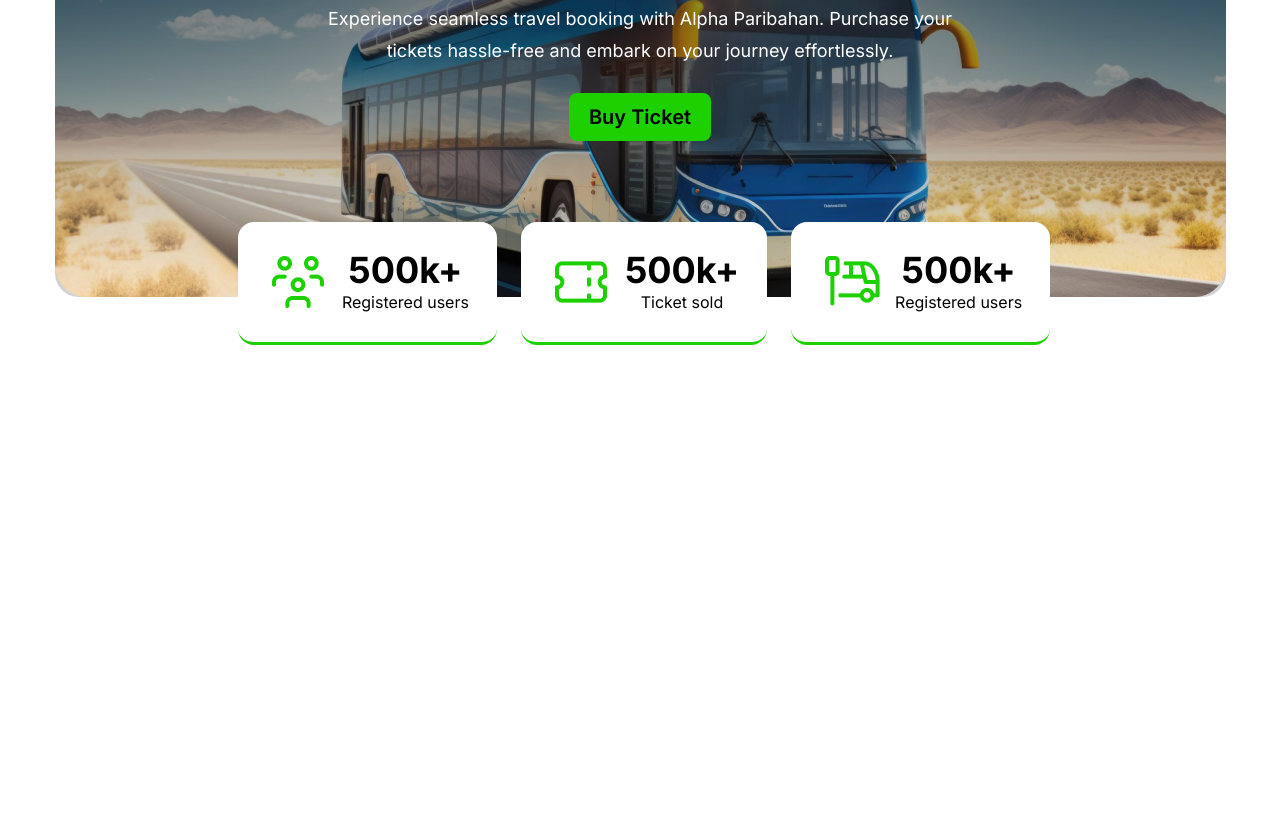
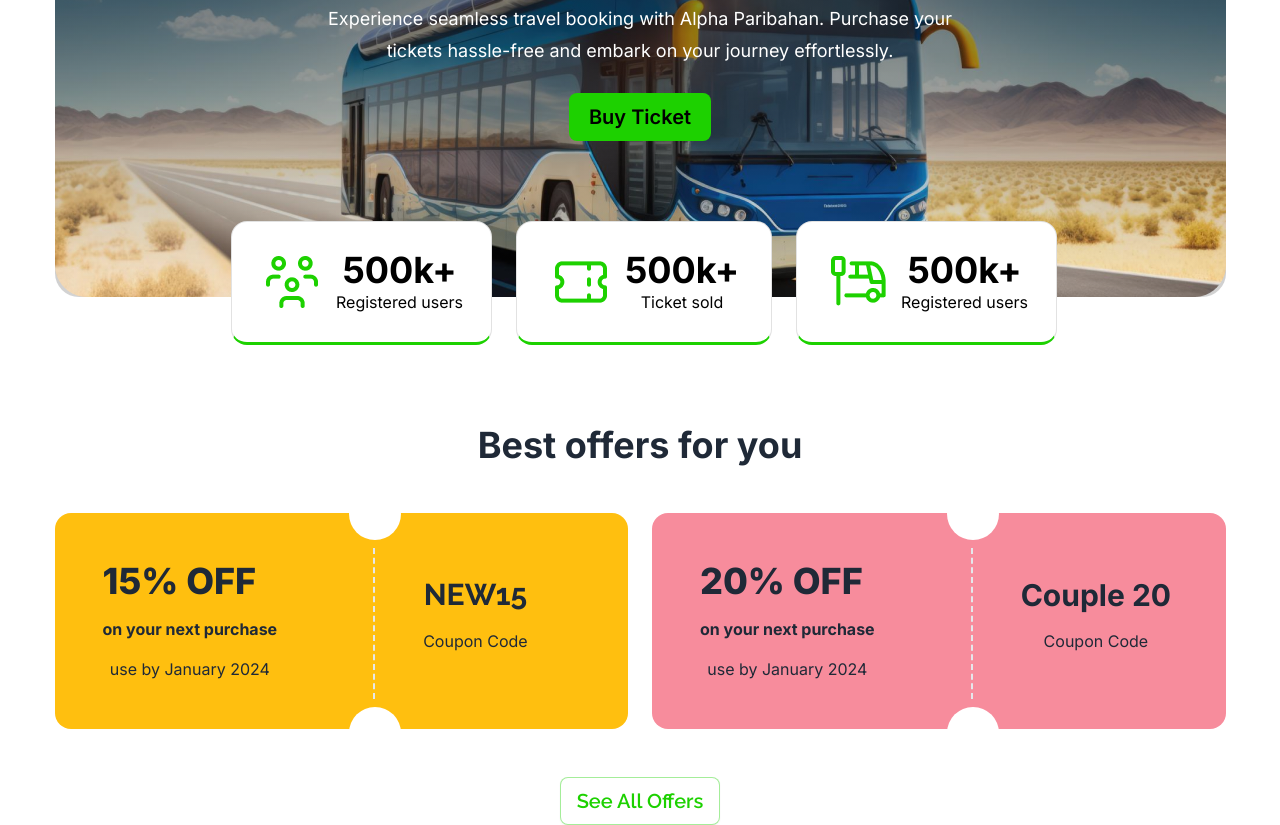
Before and after one commit to zahid072/smart-ticketing, a plain HTML site: page index.html in a window 1280 px wide. Shown: the part 389-1214 px from the top of the page. Before the commit the page ends 800 px from the top, so only its background shows below. Drawn offline with nearby package versions, Linux system fonts and the light colour scheme.

Commit message:
Offer section added

```diff
--- a/index.html
+++ b/index.html
@@ -25,7 +25,7 @@
     </style>
 </head>
 
-<body class="lg:min-w-[1280px]">
+<body class="lg:min-w-[1280px] md:min-w-[930px]">
     <!------------------ Header section ------------------>
     <header class="max-w-[1171px] lg:mx-auto mx-5 lg:mt-12 font-raleway">
         <nav class="navbar bg-base-100">
@@ -68,7 +68,7 @@
         <!-------------------- Banner section -------------------->
         <section>
             <div
-                class="banner-bg max-w-[1171px] h-[550px] relative rounded-3xl bg-center text-center text-white md:pt-16 p-6 lg:space-y-9 space-y-4">
+                class="banner-bg max-w-[1171px] h-[550px] relative rounded-3xl bg-center text-center text-white md:pt-16 p-6 lg:space-y-9 space-y-6">
 
                 <h1 class="md:text-6xl text-3xl font-bold md:font-extrabold">End-to-End Travel with </h1>
                 <h2 class="text-[#1DD100] text-3xl font-bold md:text-6xl md:font-extrabold">Alpha Paribahan</h2>
@@ -76,14 +76,14 @@
                     Paribahan. Purchase your tickets hassle-free and embark on your journey effortlessly.</p>
                 <div>
                     <a href="#buyTicket"
-                        class="px-5 py-3 cursor-pointer rounded-lg bg-[#1DD100] text-black text-xl font-semibold">Buy
+                        class="px-5 py-3 cursor-pointer rounded-lg bg-[#1DD100] hover:bg-[#32b229] text-black text-xl font-semibold">Buy
                         Ticket</a>
                 </div>
                 <div
                     class="-ml-5 absolute transition-all md:-bottom-12 -bottom-1/2 text-black w-full flex md:flex-row flex-col justify-center items-center gap-6">
                     <!-- card-1 -->
                     <div
-                        class="flex items-center justify-center hover:shadow-lg gap-3 p-7 bg-white rounded-2xl border-b-[3px] border-[#1DD100]">
+                        class="flex items-center justify-center border border-[#22212121] hover:shadow-lg gap-3 p-7 bg-white rounded-2xl border-b-[3px] border-b-[#1DD100]">
                         <img src="./images/people.png" alt="">
                         <div>
                             <h1 class="md:text-4xl text-2xl font-semibold md:font-bold">500k+</h1>
@@ -92,7 +92,7 @@
                     </div>
                     <!-- card-2 -->
                     <div
-                        class="flex items-center justify-center hover:shadow-lg gap-3 p-7 bg-white rounded-2xl border-b-[3px] border-[#1DD100]">
+                        class="flex items-center w-64 border border-[#22212121] justify-center hover:shadow-lg gap-3 p-7 bg-white rounded-2xl border-b-[3px] border-b-[#1DD100]">
                         <img src="./images/ticket-cupon.png" alt="">
                         <div>
                             <h1 class="md:text-4xl text-2xl font-semibold md:font-bold">500k+</h1>
@@ -101,7 +101,7 @@
                     </div>
                     <!-- card-3 -->
                     <div
-                        class="flex items-center justify-center hover:shadow-lg gap-3 p-7 bg-white rounded-2xl border-b-[3px] border-[#1DD100]">
+                        class="flex items-center border border-[#22212121] justify-center hover:shadow-lg gap-3 p-7 bg-white rounded-2xl border-b-[3px] border-b-[#1DD100]">
                         <img src="./images/stoppage.png" alt="">
                         <div>
                             <h1 class="md:text-4xl text-2xl font-semibold md:font-bold">500k+</h1>
@@ -114,8 +114,47 @@
             </div>
         </section>
         <!--------------- Offer section --------------->
-        <section>
+        <section class="lg:mt-32 md:mt-24 mt-80 text-center lg:space-y-12 space-y-7">
+            <h1 class="text-center md:text-4xl font-bold text-2xl">Best offers for you</h1>
+            <div class="flex md:flex-row flex-col gap-6">
+                <!------------------ card-1 ------------------>
+                <div class="md:w-1/2 w-full bg-[#FFBF0F] rounded-2xl flex">
+                    <div class="p-12 mr-12 space-y-4">
+                        <h1 class="text-4xl text-start font-extrabold">15% OFF</h1>
+                        <h4 class="font-bold "> on your next purchase</h4>
+                        <p class="">use by January 2024</p>
+                    </div>
+                    <div class="border-dashed border-r-2 mt-[35px] pb-5 relative h-[70%]">
+                        <div class="absolute rounded-full w-[3.25rem] h-[3.25rem] bg-white -ml-6 -top-[60px]"></div>
+                        <div class="absolute rounded-full w-[3.25rem] h-[3.25rem] bg-white -ml-6 -bottom-[60px]"></div>
+                    </div>
+                    <div class="py-16 px-12 space-y-4">
+                        <h1 class="text-3xl font-bold font-raleway ">NEW15</h1>
+                        <p>Coupon Code</p>
+                    </div>
 
+                </div>
+                <!------------------ card-2 ------------------>
+                <div class="md:w-1/2 w-full bg-[#F78C9C] rounded-2xl flex">
+                    <div class="p-12 mr-12 space-y-4">
+                        <h1 class="text-4xl text-start font-extrabold">20% OFF</h1>
+                        <h4 class="font-bold"> on your next purchase</h4>
+                        <p class="">use by January 2024</p>
+                    </div>
+                    <div class="border-dashed border-r-2 mt-[35px] pb-5 relative h-[70%]">
+                        <div class="absolute rounded-full w-[3.25rem] h-[3.25rem] bg-white -ml-6 -top-[60px]"></div>
+                        <div class="absolute rounded-full w-[3.25rem] h-[3.25rem] bg-white -ml-6 -bottom-[60px]"></div>
+                    </div>
+                    <div class="py-16 px-12 space-y-4">
+                        <h1 class="text-3xl font-bold ">Couple 20</h1>
+                        <p>Coupon Code</p>
+                    </div>
+
+                </div>
+            </div>
+            <button class="btn text-xl font-semibold font-raleway bg-white text-[#1DD100] border border-[#1dd10066]">
+                See All Offers
+            </button>
         </section>
         <!------------- Buy ticket section ------------->
         <section id="buyTicket">
```
